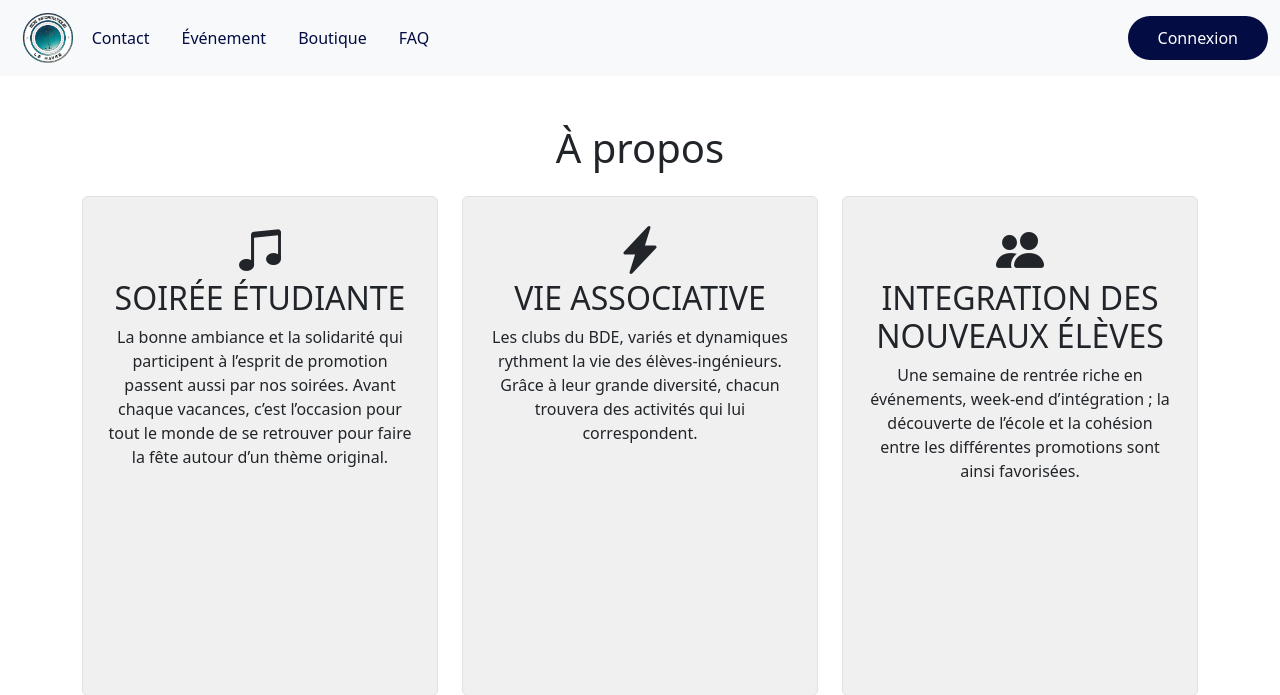
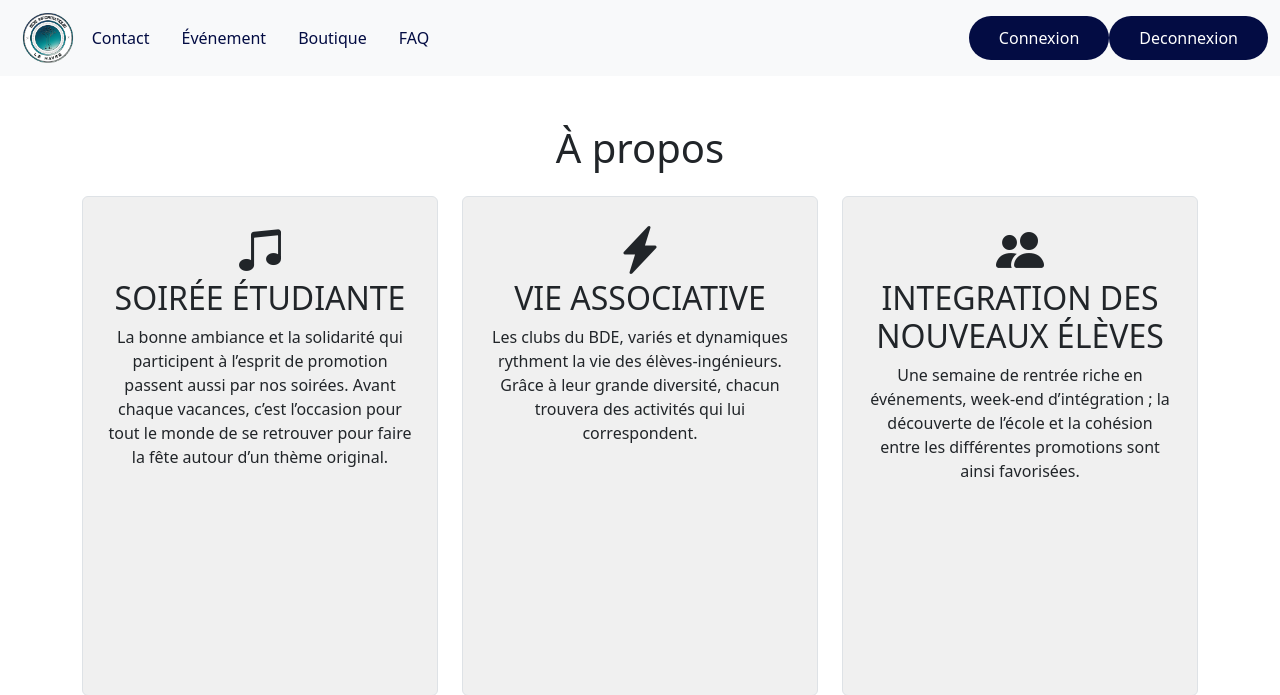
Before and after one commit to LucasLgLsGit/SAE4.01, a PHP site: page / in a window 1280 px wide. Shown: the top 695 px of the page. Run offline with PHP 8.4, Linux system fonts and the light colour scheme; data that the repository does not hold is empty; some libraries are stand-ins or nearby versions.

Commit message:
Modification lien contact et ajout boutton deconnexion

```diff
--- a/app/views/_template/base.html.twig
+++ b/app/views/_template/base.html.twig
@@ -36,7 +36,7 @@
 						<img src="/assets/images/bde.webp" alt="logoBDE" height="50">
 					</a>
 				</li>
-				<li class="nav-item"><a class="nav-link page {% if current_url == '/contact.php' %}active{% endif %}" href="#">Contact</a></li>
+				<li class="nav-item"><a class="nav-link page {% if current_url == '/contact.php' %}active{% endif %}" href="/contact.php">Contact</a></li>
 				<li class="nav-item"><a class="nav-link page {% if current_url == '/evenement.php' %}active{% endif %}" href="#">Événement</a></li>
 				<li class="nav-item"><a class="nav-link page {% if current_url == '/boutique.php' %}active{% endif %}" href="#">Boutique</a></li>
 				<li class="nav-item"><a class="nav-link page {% if current_url == '/faq.php' %}active{% endif %}" href="/faq.php">FAQ</a></li>
@@ -48,6 +48,9 @@
 
 		<div class="ms-auto d-none d-lg-block">
 			<a class="nav-link nav-link-button login-button" href="/login.php">Connexion</a>
+		</div>
+		<div class="ms-auto d-none d-lg-block">
+			<a class="nav-link nav-link-button login-button" href="/index.php">Deconnexion</a>
 		</div>
 	</div>
 </nav>
```
